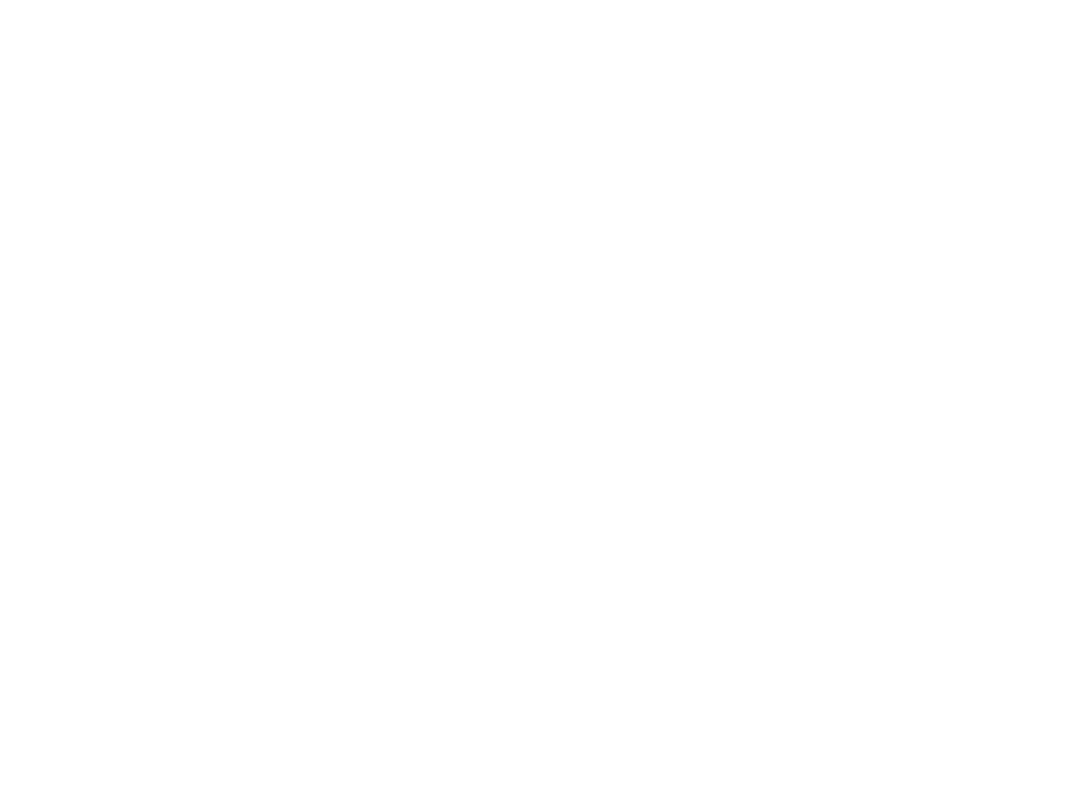
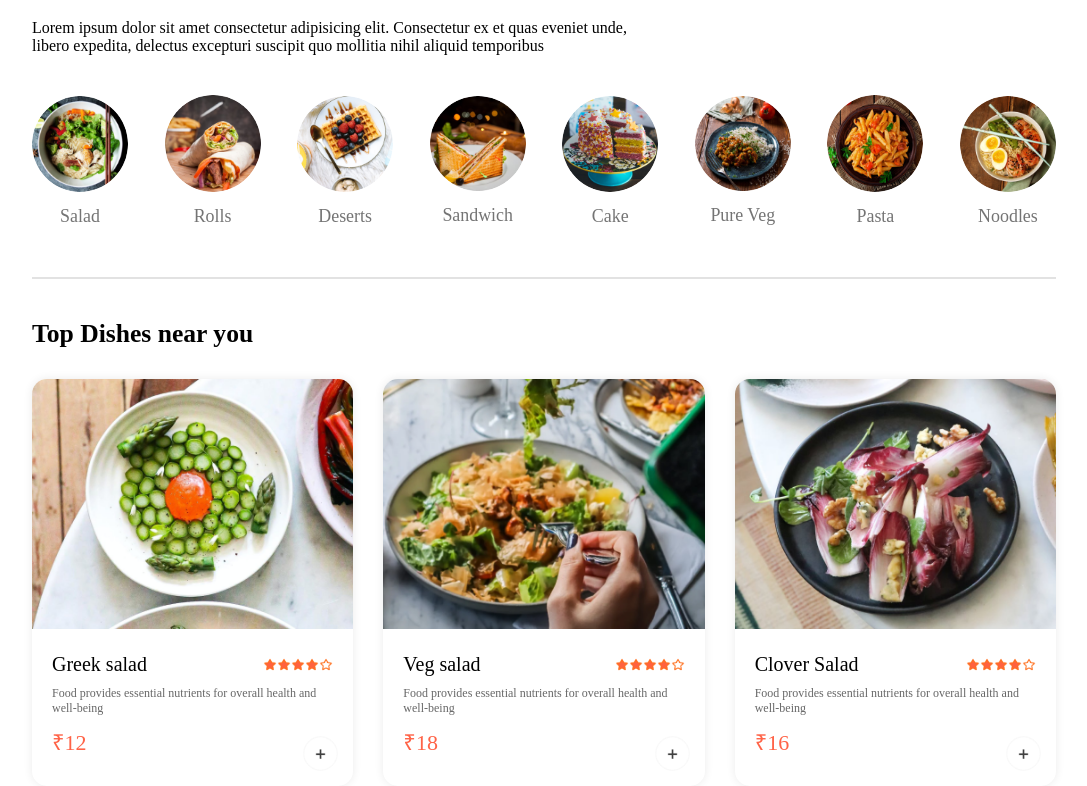
Before and after one commit to amit-simplify3x/Food_del, a React app in the folder food-del/: page / in a window 1280 px wide. Shown: the part 562-1348 px from the top of the page, without its empty margins (96-1183 px from the left). Before the commit the page ends 800 px from the top, so only its background shows below. Built offline with nearby package versions, Linux system fonts and the light colour scheme; the HTML template or start-up script is replaced by a standard one.

Commit message:
add to cart and remove from cart implemented

```diff
--- /dev/null
+++ b/food-del/src/components/ExploreMenu/ExploreMenu.css
@@ -0,0 +1,53 @@
+.explore-menu{
+    display: flex;
+    flex-direction: column;
+    gap:20px;
+}
+.explore-menu h1{
+    color:#262626;
+    font-weight: 500;
+}
+
+.explore-menu-text{
+    max-width: 60%;
+    columns: #808080;
+}
+.explore-menu-list{
+    display: flex;
+    justify-content: space-between;
+    align-items: center;
+    gap:30px;
+    text-align: center;
+    margin: 20px 0px;
+    overflow-x: scroll;
+}
+.explore-menu-list::-webkit-scrollbar{
+    display: none;
+
+}
+.explore-menu-list-item img{
+    width: 7.5vw;
+    min-width: 80px;
+    cursor: pointer;
+    border-radius: 50%;
+    transition: 0.2s;
+}
+
+.explore-menu-list-item p{
+     margin-top: 10px;
+     color: #747474;
+     font-size: max(1.4vw,16px);
+     cursor: pointer;
+}
+
+.explore-menu hr{
+    margin: 10px 0px;
+    height: 2px;
+    background-color: #e2e2e2;
+    border: none;
+}
+
+.explore-menu-list-item .active{
+  border: 4px solid tomato;
+  padding:2px;
+}
--- /dev/null
+++ b/food-del/src/components/ExploreMenu/ExploreMenu.jsx
@@ -0,0 +1,30 @@
+import React from 'react';
+import './ExploreMenu.css';
+import { menu_list } from '../../assets/assets';
+
+
+const ExploreMenu = ({ category, setCategory }) => {
+  return (
+    <div className="explore-menu" id="explore-menu">
+      <h1>Explore Our Menu</h1>
+      <p className="explore-menu-text">
+        Lorem ipsum dolor sit amet consectetur adipisicing elit. Consectetur ex
+        et quas eveniet unde, libero expedita, delectus excepturi suscipit quo
+        mollitia nihil aliquid temporibus{" "}
+      </p>
+      <div className="explore-menu-list">
+        {menu_list.map((item, index) => {
+          return (
+            <div  onClick={()=>setCategory(prev=>prev===item.menu_name?"All":item.menu_name)}  key={index} className="explore-menu-list-item">
+              <img  className={category===item.menu_name?"active":""} src={item.menu_image} />
+              <p>{item.menu_name}</p>
+            </div>
+          );
+        })}
+      </div>
+      <hr />
+    </div>
+  );
+};
+
+export default ExploreMenu
--- /dev/null
+++ b/food-del/src/components/FoodDisplay/FoodDisplay.css
@@ -0,0 +1,15 @@
+.food-display{
+    margin-top: 30px;
+}
+.food-display h2{
+    font-size: max(2vw,24px);
+    font-weight: 600;
+}
+
+.food-display-list{
+    display: grid;
+    grid-template-columns: repeat(auto-fill,minmax(240px,1fr));
+    margin-top: 30px;
+    gap:30px;
+    row-gap: 50px;
+}
--- /dev/null
+++ b/food-del/src/components/FoodDisplay/FoodDisplay.jsx
@@ -0,0 +1,23 @@
+import React, { useContext } from 'react'
+import './FoodDisplay.css'
+import { StoreContext } from '../../context/StoreContext'
+import FoodItem from '../FoodItem/FoodItem'
+
+
+const FoodDisplay = ({category}) => {
+    const {food_list} = useContext(StoreContext)
+  return (
+    <div className='food-display' id='food-display'>
+       <h2>Top Dishes near you</h2>
+       <div className="food-display-list">
+        {
+            food_list.map((item,index)=>{
+                return  <FoodItem key={index} id={item._id} name={item.name} description={item.description} price={item.price} image={item.image}/>
+            })
+        }
+       </div>
+    </div>
+  )
+}
+
+export default FoodDisplay
--- /dev/null
+++ b/food-del/src/components/FoodItem/FoodItem.css
@@ -0,0 +1,66 @@
+.food-item{
+    width: 100%;
+    margin: auto;
+    border-radius: 15px;
+    box-shadow: 0px 0px 10px #00000015;
+    transition: 0.3s;
+    animation: fadeIn 1s;
+}
+.food-item-image{
+    width: 100%;
+    border-radius: 15px 15px 0px 0px;
+
+}
+.food-item-info{
+    padding: 20px;
+}
+.food-item-name-rating{
+    display: flex;
+    justify-content: space-between;
+    align-items: center;
+    margin-bottom: 10px;
+}
+.food-item-name-rating p{
+    font-size: 20px;
+    font-weight: 500;
+}
+.food-item-name-rating img{
+    width: 70px;
+}
+.food-item-desc{
+color: #676767;
+font-size: 12px;
+}
+.food-item-price{
+    color: tomato;
+    font-size: 22px;
+    font-weight: 500;
+    margin: 10px 0px;
+}
+.food-item-img-container{
+    position: relative;
+}
+.food-item-img-container .add{
+    width: 35px;
+    position: absolute;
+    bottom: 15px;
+    right: 15px;
+    cursor: pointer;
+    border-radius: 50px;
+
+}
+
+.food-item-counter{
+    position: absolute;
+    bottom: 15px;
+    right: 15px;
+    display: flex;
+    align-items: center;
+    gap:10px;
+    padding: 6px;
+    border-radius: 50px;
+    background-color: white;
+}
+.food-item-counter img{
+    width: 25px;
+}
--- /dev/null
+++ b/food-del/src/components/FoodItem/FoodItem.jsx
@@ -0,0 +1,52 @@
+import React, { useContext} from "react";
+import "./FoodItem.css";
+import { assets } from "../../assets/assets";
+import { StoreContext } from "../../context/StoreContext";
+const FoodItem = ({ id, name, price, description, image }) => {
+
+  const {cartItems,addToCart,removeFromCart} = useContext(StoreContext)
+
+
+
+
+  return (
+    <div className="food-item">
+      <div className="food-item-img-container">
+        <img className="food-item-image" src={image} alt="" />
+
+        <div className="food-item-info">
+          <div className="food-item-name-rating">
+            <p>{name}</p>
+            <img src={assets.rating_starts} alt="" />
+            {!cartItems[id] ? (
+              <img
+                className="add"
+                onClick={() => addToCart(id)}
+                src={assets.add_icon_white}
+                alt=""
+              />
+            ) : (
+              <div className="food-item-counter">
+                <img
+                  onClick={() => removeFromCart(id)}
+                  src={assets.remove_icon_red}
+                  alt=""
+                />
+                <p>{cartItems[id]}</p>
+                <img
+                  onClick={() => addToCart(id)}
+                  src={assets.add_icon_green}
+                />
+              </div>
+            )}
+          </div>
+
+          <p className="food-item-desc">{description}</p>
+          <p className="food-item-price">₹{price}</p>
+        </div>
+      </div>
+    </div>
+  );
+};
+
+export default FoodItem;
--- a/food-del/src/components/Header/Header.css
+++ b/food-del/src/components/Header/Header.css
@@ -15,6 +15,7 @@
     max-width: 50%;
     bottom: 10%;
     left:6vw;
+    animation:fadeIn 3s;
 }
 
 .header-content h2{
--- /dev/null
+++ b/food-del/src/context/StoreContext.jsx
@@ -0,0 +1,43 @@
+import { createContext, useEffect, useState } from "react";
+import { food_list } from "../assets/assets";
+
+
+export const StoreContext = createContext(null)
+
+const StoreContextProvider = (props) =>{
+
+  const [cartItems,setCartItems] = useState({})
+
+  const addToCart = (itemId) =>{
+    if(!cartItems[itemId]){
+      setCartItems((prev)=>({...prev,[itemId]:1}))
+    }
+    else{
+      setCartItems((prev) => ({ ...prev, [itemId]: prev[itemId]+1 }));
+    }
+  }
+
+  const removeFromCart = (itemId) =>{
+    setCartItems((prev)=>({...prev,[itemId]:prev[itemId]-1}))
+  }
+
+useEffect(()=>{
+console.log(cartItems)
+},[cartItems])
+
+     const contextValue={
+       food_list,
+       cartItems,
+       setCartItems,
+       addToCart,
+       removeFromCart
+     }
+     return(
+        <StoreContext.Provider value={contextValue} >
+            {props.children}
+        </StoreContext.Provider>
+     )
+
+}
+
+export default StoreContextProvider
--- a/food-del/src/index.css
+++ b/food-del/src/index.css
@@ -15,3 +15,11 @@
   width: 80%;
   margin: auto;
 }
+@keyframes fadeIn {
+  0%{
+    opacity: 0;
+  }
+  100%{
+    opacity: 1;
+  }
+}
--- a/food-del/src/main.jsx
+++ b/food-del/src/main.jsx
@@ -3,9 +3,13 @@
 import App from './App.jsx'
 import './index.css'
 import {BrowserRouter} from 'react-router-dom'
+import StoreContextProvider from './context/StoreContext.jsx'
 
 ReactDOM.createRoot(document.getElementById("root")).render(
   <BrowserRouter>
-    <App />
+    <StoreContextProvider>
+      <App/>
+    </StoreContextProvider>
+
   </BrowserRouter>
 );
--- a/food-del/src/pages/Home/Home.jsx
+++ b/food-del/src/pages/Home/Home.jsx
@@ -1,11 +1,19 @@
-import React from 'react'
+import React, { useState } from 'react'
 import './Home.css'
 import Header from '../../components/Header/Header'
+import ExploreMenu from '../../components/ExploreMenu/ExploreMenu'
+import FoodDisplay from '../../components/FoodDisplay/FoodDisplay'
 
 const Home = () => {
+
+  const [category,setCategory]=useState("All")
+
+
   return (
     <div>
          <Header/>
+         <ExploreMenu category={category} setCategory={setCategory}/>
+         <FoodDisplay category={category} />
     </div>
   )
 }
```
